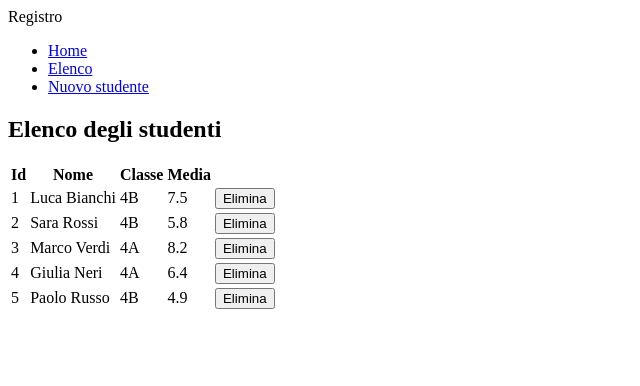
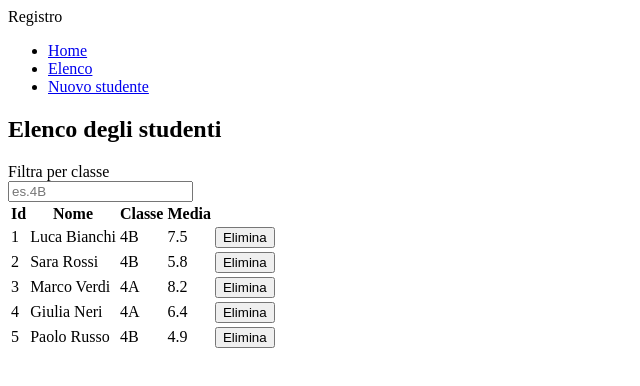
Before and after one commit to Ndiaye-g/ndiaye-david-registro-studenti, an Angular app in the folder registro-studenti/: page /elenco in a window 1280 px wide. Shown: the top 386 px of the page, without its empty margins (0-640 px from the left). Built offline with nearby package versions, Linux system fonts and the light colour scheme.

Commit message:
Passo 5: filtro per classe

```diff
--- a/registro-studenti/src/app/elenco/elenco.html
+++ b/registro-studenti/src/app/elenco/elenco.html
@@ -1,22 +1,43 @@
 <h2>Elenco degli studenti</h2>
+<div class="row g-2 align-items-center mb-3">
+<div class="col-auto">
+<label for="filtro" class="col-form-label">Filtra per classe</label>
+</div>
+<div class="col-auto">
+<input id="filtro" class="form-control" [(ngModel)]="filtroClasse" placeholder="es.
+4B">
+</div>
+</div>
+@if (filtrati().length === 0) {
+<div class="alert alert-warning">
+@if (filtroClasse()) {
+Nessuno studente trovato per la classe {{ filtroClasse() }}
+} @else {
+Il registro è vuoto.
+}
+</div>
+} @else {
 <table class="table table-striped table-hover">
 <thead>
 <tr><th>Id</th><th>Nome</th><th>Classe</th><th>Media</th><th></th></tr>
 </thead>
 <tbody>
-@for (s of studenti(); track s.id) {
+@for (s of filtrati(); track s.id) {
 <tr>
 <td>{{ s.id }}</td>
 <td>{{ s.nome }}</td>
 <td>{{ s.classe }}</td>
-<td [class.text-success]="s.mediaVoti >= 6" [class.text-danger]="s.mediaVoti < 6">
-{{ s.mediaVoti }}</td>
+<td [class.text-success]="s.mediaVoti >= 6" [class.text-danger]="s.mediaVoti <
+
+6">{{ s.mediaVoti }}</td>
 <td class="text-end">
 <button type="button" class="btn btn-sm btn-outline-danger"
 
 (click)="rimuovi(s.id)">Elimina</button>
+
 </td>
 </tr>
 }
 </tbody>
 </table>
+}
--- a/registro-studenti/src/app/elenco/elenco.ts
+++ b/registro-studenti/src/app/elenco/elenco.ts
@@ -1,14 +1,23 @@
-import { Component, inject } from '@angular/core';
+import { Component, computed, inject, signal } from '@angular/core';
+import { FormsModule } from '@angular/forms';
 import { StudentiService } from '../services/studenti-service';
 @Component({
-imports: [],
+imports: [FormsModule],
 selector: 'app-elenco',
 styleUrl: './elenco.css',
 templateUrl: './elenco.html',
 })
 export class Elenco {
 private readonly studentiService = inject(StudentiService);
-readonly studenti = this.studentiService.studenti;
+readonly filtroClasse = signal('');
+readonly filtrati = computed(() => {
+const filtro = this.filtroClasse().trim().toUpperCase();
+const tutti = this.studentiService.studenti();
+if (filtro === '') {
+return tutti;
+}
+return tutti.filter(s => s.classe.toUpperCase() === filtro);
+});
 rimuovi(id: number): void {
 this.studentiService.rimuovi(id);
 }
```
